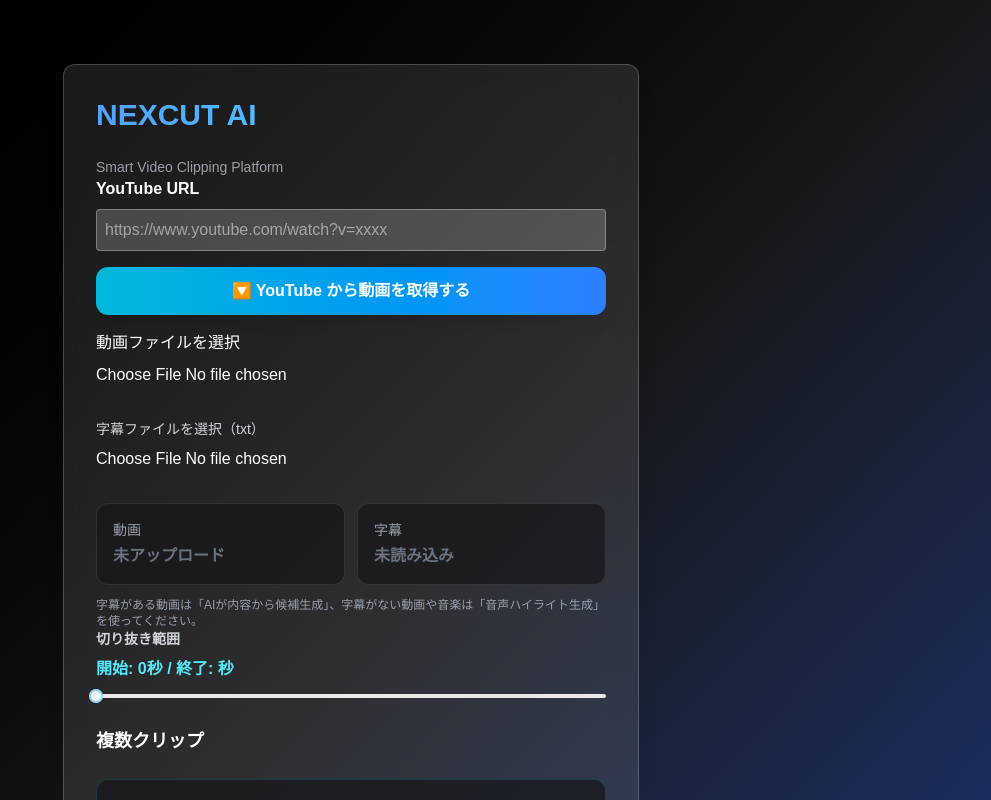
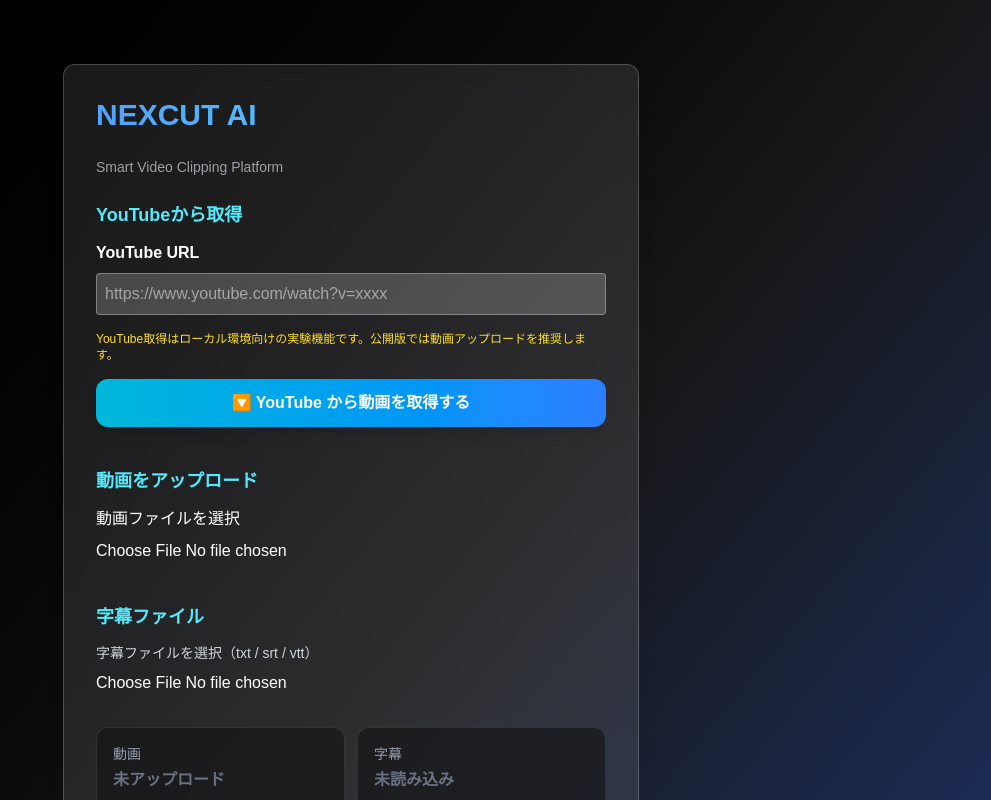
Before and after one commit to hiro042355/easyslice-ai, a Next.js app: page / in a window 1280 px wide. Shown: the top 800 px of the page, without its empty margins (289-1280 px from the left). Built offline with nearby package versions, Linux system fonts and the light colour scheme.

Commit message:
Polish upload workflow UI

```diff
--- a/app/page.tsx
+++ b/app/page.tsx
@@ -811,6 +811,9 @@ const handleAudioEnergy = async () => {
 <p className="text-zinc-400 text-sm mt-2">
   Smart Video Clipping Platform
 </p>
+<h2 className="mt-6 mb-3 text-lg font-semibold text-cyan-300">
+  YouTubeから取得
+</h2>
         {/* YouTube URL */}
         <div className="mb-4">
           <label className="block mb-2 font-semibold">YouTube URL</label>
@@ -822,6 +825,9 @@ const handleAudioEnergy = async () => {
             className="w-full p-2 rounded bg-white/20 border border-white/30"
           />
         </div>
+        <p className="mt-2 mb-4 text-xs text-yellow-300">
+  YouTube取得はローカル環境向けの実験機能です。公開版では動画アップロードを推奨します。
+</p>
 {videoTitle && (
   <div className="mb-6 overflow-hidden rounded-xl border border-cyan-500/20 bg-zinc-900 shadow-xl shadow-cyan-500/10 hover:shadow-cyan-500/30 transition-all duration-300">
 
@@ -863,7 +869,9 @@ hover:shadow-cyan-500/40
         >
           🔽 YouTube から動画を取得する
         </button>
-
+<h2 className="mt-6 mb-3 text-lg font-semibold text-cyan-300">
+  動画をアップロード
+</h2>
         {/* ファイル選択 */}
         <label className="block mb-2">動画ファイルを選択</label>
         <input
@@ -873,9 +881,12 @@ hover:shadow-cyan-500/40
   className="mb-4"
 />
 <div className="mt-4">
+  <h2 className="mt-6 mb-3 text-lg font-semibold text-cyan-300">
+  字幕ファイル
+</h2>
   <label className="block mb-2 text-sm text-gray-300">
-    字幕ファイルを選択（txt）
-  </label>
+  字幕ファイルを選択（txt / srt / vtt）
+</label>
 
   <input
     type="file"
```
